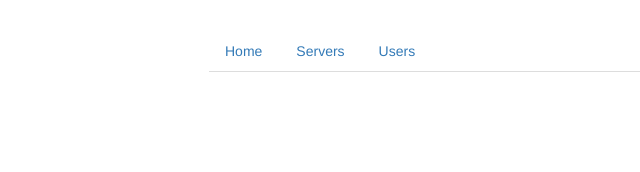
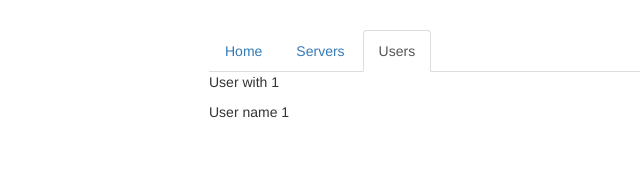
Before and after one commit to Apoorvadimpu/AngularResources, an Angular app in the folder routing-start/: page /users/1/1 in a window 1280 px wide. Before the commit this address led to /. Shown: the top 172 px of the page, without its empty margins (56-696 px from the left). Built offline with nearby package versions, Linux system fonts and the light colour scheme.

Commit message:
Fetch Route parameters
add as many routes parameters you want in the app.module.ts. In the constructor add activated routes, initialise a object variable with parameter arguments. In the ngoninit() pass the parameters to the obj variables using activated routes and snapshot params

```diff
--- a/routing-start/src/app/app.module.ts
+++ b/routing-start/src/app/app.module.ts
@@ -19,7 +19,7 @@ const approute: Routes=[
   {
   path:'users', component:UsersComponent},
   {
-    path: 'users/:id', component: UserComponent
+    path: 'users/:id/:name', component: UserComponent
   },
 {path:'servers', component:ServersComponent}
 
--- a/routing-start/src/app/users/user/user.component.html
+++ b/routing-start/src/app/users/user/user.component.html
@@ -1,2 +1,2 @@
-<p>User with ID _ID_ loaded.</p>
-<p>User name is _NAME_</p>
+<p>User with {{user.id}}</p>
+<p>User name {{user.name}}</p>
--- a/routing-start/src/app/users/user/user.component.ts
+++ b/routing-start/src/app/users/user/user.component.ts
@@ -1,4 +1,5 @@
 import { Component, OnInit } from '@angular/core';
+import { ActivatedRoute } from '@angular/router';
 
 @Component({
   selector: 'app-user',
@@ -8,9 +9,14 @@ import { Component, OnInit } from '@angular/core';
 export class UserComponent implements OnInit {
   user: {id: number, name: string};
 
-  constructor() { }
+
+  constructor(private router:ActivatedRoute) { }
 
   ngOnInit() {
+    this.user=  {
+      id: this.router.snapshot.params['id'],
+     name:this.router.snapshot.params['name']
+  }
   }
 
 }
```
